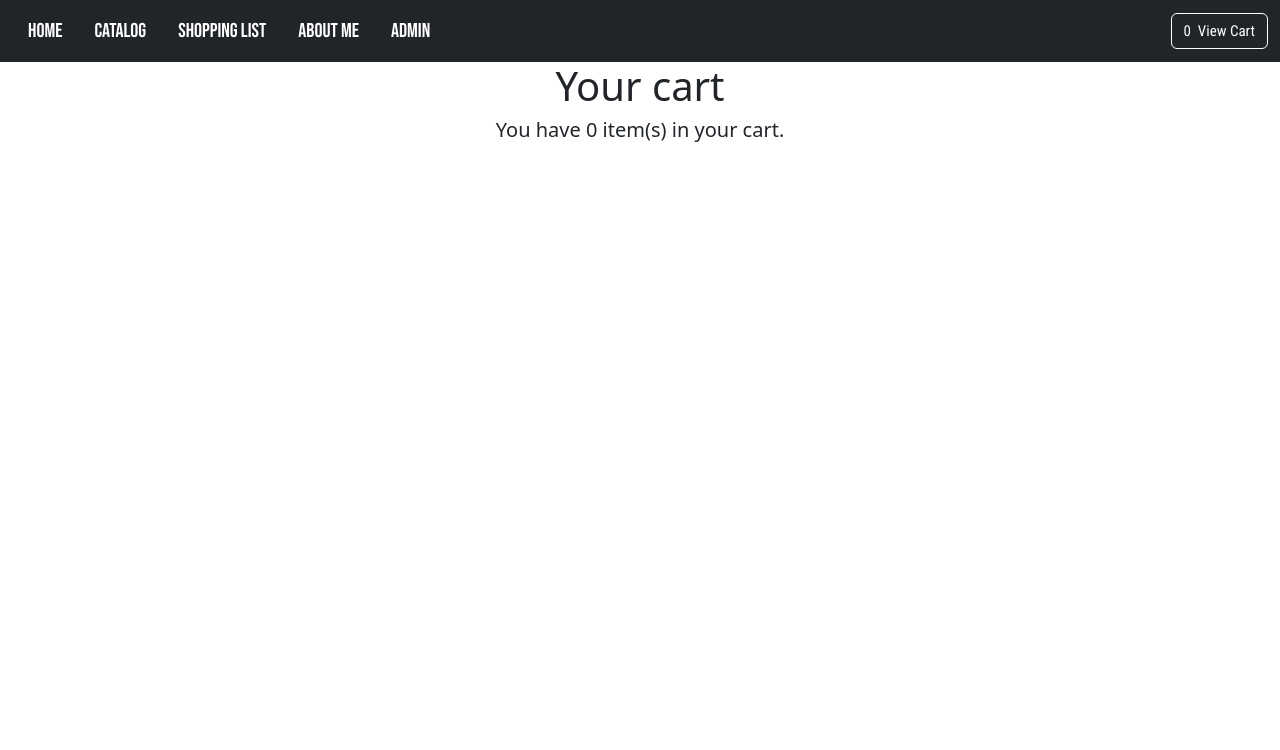
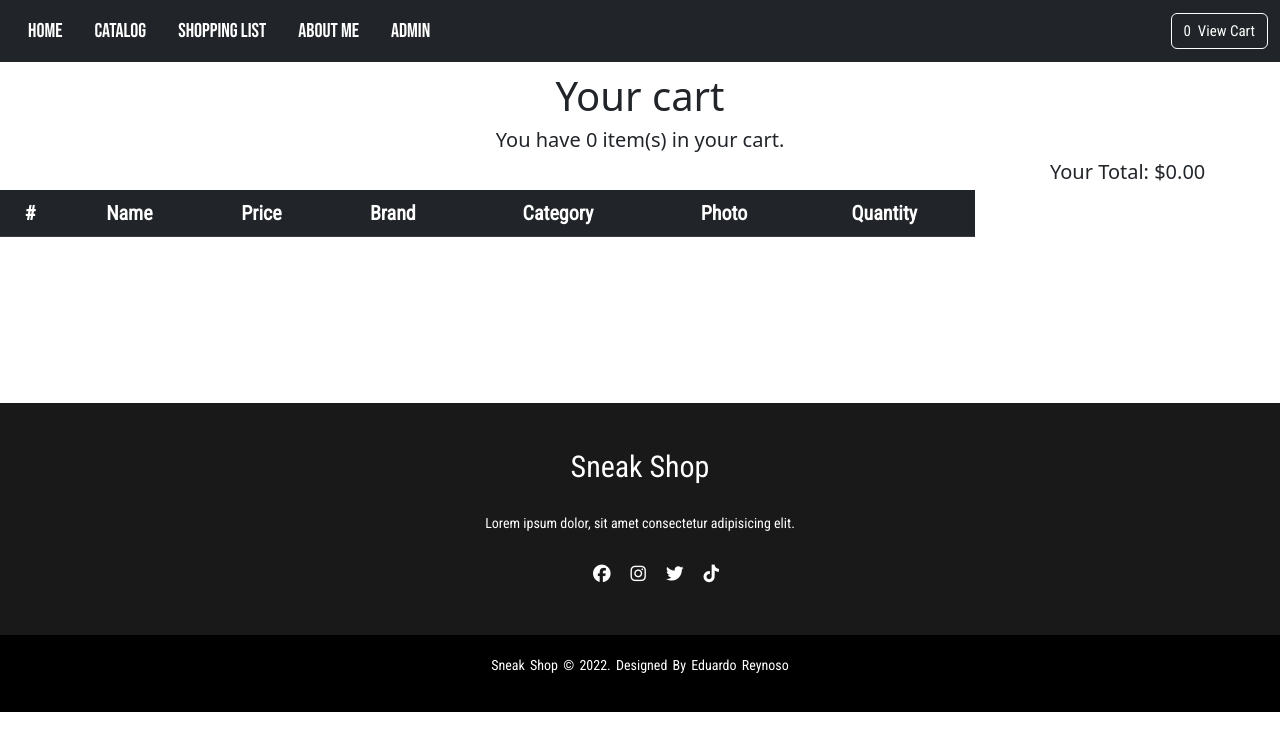
Before and after one commit to EddieReynosoR/onlinestore, a React (Create React App) app: page /Cart in a window 1280 px wide. Shown: the top 750 px of the page. Built offline with nearby package versions, Linux system fonts and the light colour scheme.

Commit message:
Competency report Code

```diff
--- a/src/components/Admin.css
+++ b/src/components/Admin.css
@@ -9,7 +9,16 @@
     display: flex;
 }
 
+.list input, .list label{
+    margin-bottom: 10px;
+    margin-right: 50px;
+}
+
 .parent .products{
+    margin-right: 200px;
+}
+
+.list .products{
     margin-right: 200px;
 }
 
--- a/src/components/Admin.jsx
+++ b/src/components/Admin.jsx
@@ -56,7 +56,7 @@ const Admin = () => {
                     </div>
 
                     <div className="my-form">
-                        <label>Image</label>
+                        <label>Image:</label>
                         <input name='image' type="text" onChange={textChange}/>
                     </div>
 
@@ -74,12 +74,12 @@ const Admin = () => {
                     <h3>Discount Codes</h3>
 
                     <div className="my-form">
-                        <label>Code</label>
+                        <label>Code:</label>
                         <input name='code' type="text" onChange={couponChange}/>
                     </div>
 
                     <div className="my-form">
-                        <label>Discount</label>
+                        <label>Discount:</label>
                         <input name='discount' type="text" onChange={couponChange}/>
                     </div>
 
--- a/src/components/Cart.css
+++ b/src/components/Cart.css
@@ -0,0 +1,30 @@
+.cart{
+    margin-top: 10px;
+}
+
+
+tbody td img{
+    padding: 0;
+    margin: 0;
+    width: 150px;
+    height: 150px;
+
+}
+
+tbody td{
+    width: 20%;
+}
+
+table{
+    margin-top: 30px;
+    font-size: 20px;
+    font-family: 'Roboto Condensed', sans-serif;
+}
+
+.cartContainer{
+    display: flex;
+}
+
+.cartContainer .TotalPrice{
+    width: 400px;
+}
--- a/src/components/Cart.jsx
+++ b/src/components/Cart.jsx
@@ -2,18 +2,59 @@ import './Cart.css';
 
 import { useContext } from 'react';
 import StoreContext from '../store/storeContext';
+import CatalogInCart from './CatalogInCart';
+import Footer from './footer';
+
 
 const Cart = () => {
     const cart = useContext(StoreContext).cart;
+
+
+
+    const getTotal = () => {
+
+        let total = 0;
+        for (let i = 0; i < cart.length; i++) {
+            total += (cart[i].price)*cart[i].quantity;
+
+        }
+
+        return total;
+    }
 
     return (
         <div className='cart'>
             <h1>Your cart</h1>
             <h5>You have {cart.length} item(s) in your cart.</h5>
 
-            <ul>
-                {cart.map(p => <li key={p._id}>{p.title}</li>)}
-            </ul>
+            <div className="cartContainer">
+                <table className='table table-dark table-striped'>
+                    <thead>
+                        <tr>
+                            <th scope="col">#</th>
+                            <th scope="col">Name</th>
+                            <th scope="col">Price</th>
+                            <th scope="col">Brand</th>
+                            <th scope="col">Category</th>
+                            <th scope="col">Photo</th>
+                            <th scope="col">Quantity</th>
+                        </tr>
+                    </thead>
+                    <tbody class="table-group-divider">
+                        {
+                            cart.map((prod, index = 0) => <CatalogInCart key={prod._id} data={prod} number={index++}></CatalogInCart>)
+                        }
+
+                    </tbody>
+                </table>
+
+                <div className="TotalPrice">
+                    <h5>Your Total: ${(getTotal()).toFixed(2)}</h5>
+                </div>
+            </div>
+
+
+            <Footer/>
         </div>
     )
 };
--- /dev/null
+++ b/src/components/CatalogInCart.jsx
@@ -0,0 +1,19 @@
+import './CatalogInCart.css';
+
+
+const CatalogInCart = (props) => {
+    return(
+        <tr>
+            <th scope="row">{(props.number+1)}</th>
+            <td>{props.data.title}</td>
+            <td>${(props.data.price).toFixed(2)}</td>
+            <td>{props.data.brand}</td>
+            <td>{props.data.category}</td>
+            <td><img src={props.data.image} alt="product"/></td>
+            <td>{props.data.quantity}</td>
+        </tr>
+    );
+
+}
+
+export default CatalogInCart;
--- a/src/components/navBar.jsx
+++ b/src/components/navBar.jsx
@@ -2,10 +2,21 @@ import './navBar.css';
 import {Link} from 'react-router-dom';
 import { useContext } from 'react';
 import StoreContext from '../store/storeContext';
-import Cart from './Cart';
+
 
 const NavBar = () => {
-    let cart = useContext(StoreContext).cart;
+    const cart = useContext(StoreContext).cart;
+
+    const getQuantityItems = () => {
+        let total = 0;
+
+        for (let i = 0; i < cart.length; i++) {
+
+            total += cart[i].quantity;
+        }
+
+        return total;
+    };
     return (
         <div>
             <nav className="navbar navbar-dark bg-dark">
@@ -30,13 +41,13 @@ const NavBar = () => {
 
 
                     <Link className="btn btn-dark" to='/Cart' id='Cart'>
-                        {cart.length} &nbsp;View Cart
+                        {getQuantityItems()} &nbsp;View Cart
                     </Link>
 
                 </div>
             </nav>
         </div>
-    )
+    );
 };
 
 export default NavBar;
--- a/src/components/product.jsx
+++ b/src/components/product.jsx
@@ -7,11 +7,17 @@ import StoreContext from '../store/storeContext';
 const Product = (props) => {
 
     const [quantity, setQuantity] = useState(0);
+
     const product = useContext(StoreContext).addToCart;
 
     const AddToCart = () => {
+
         console.log("Adding to cart...");
-        product(props.data);
+
+
+        let prodForCart = {...props.data, quantity: quantity};
+
+        product(prodForCart);
     };
 
 
--- a/src/store/globalState.jsx
+++ b/src/store/globalState.jsx
@@ -14,8 +14,23 @@ const GlobalState = (props) => {
         // create a copy, mod copy, set the copy
 
         let copy = [...cart];
-        copy.push(prod);
+
+        let exist = false;
+
+        for(let i = 0; i < copy.length; i++){
+            if(copy[i]._id === prod._id){
+                exist = true;
+                copy[i].quantity += prod.quantity;
+            }
+        }
+
+        if(!exist){
+            copy.push(prod);
+        }
+
         setCart(copy);
+
+
     };
     const removeFromCart = () => {};
 
```
Also changed, not shown: src/components/CatalogInCart.css (added), 1 other file (tests, documents, lock files or other folders).
